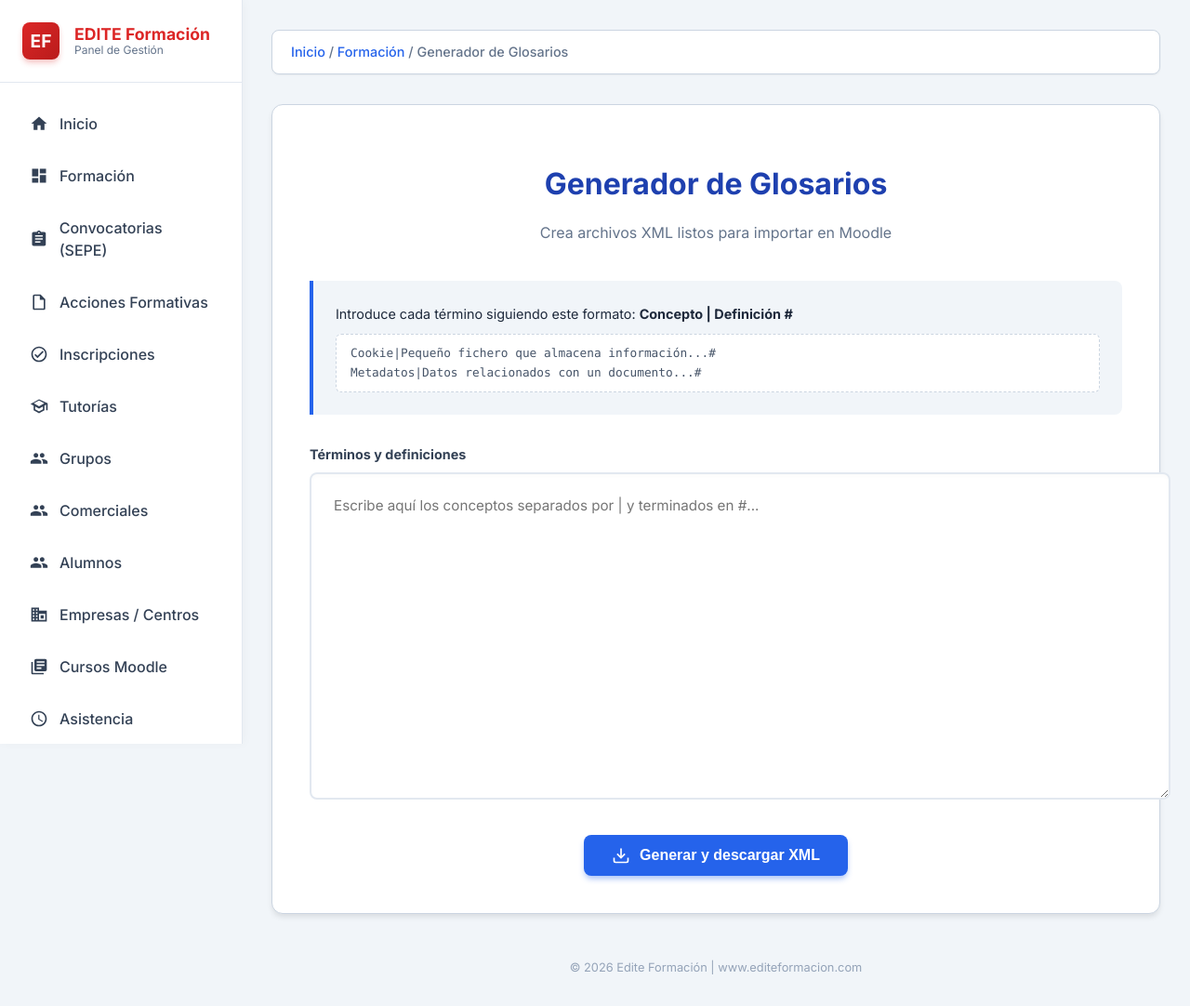
After one commit to jorgest1984/IntranetEdite, a PHP site: page /intranet/glosario_moodle.php in a window 1280 px wide. The commit adds this page. Shown: the whole page at 93% size. Run offline with PHP 8.4, Linux system fonts and the light colour scheme; a user stored in the database is signed in; data that the repository does not hold is empty.

Commit message:
Implement Moodle Glossary Generator interface

```diff
--- a/formacion_profesional.php
+++ b/formacion_profesional.php
@@ -18,7 +18,7 @@ $sections = [
     ],
     'Herramientas' => [
         ['title' => 'Editor de Evaluaciones de Moodle', 'icon' => '<svg viewBox="0 0 24 24"><path d="M3 13h2v-2H3v2zm0 4h2v-2H3v2zm0-8h2V7H3v2zm4 4h14v-2H7v2zm0 4h14v-2H7v2zM7 7v2h14V7H7z"/></svg>', 'url' => 'moodle_editor.php', 'color' => 'blue', 'external' => false],
-        ['title' => 'Generador de glosarios de Moodle', 'icon' => '<svg viewBox="0 0 24 24"><path d="M9.4 16.6L4.8 12l4.6-4.6L8 6l-6 6 6 6 1.4-1.4zm5.2 0l4.6-4.6-4.6-4.6L16 6l6 6-6 6-1.4-1.4z"/></svg>', 'url' => '#', 'color' => 'blue', 'external' => true],
+        ['title' => 'Generador de glosarios de Moodle', 'icon' => '<svg viewBox="0 0 24 24"><path d="M9.4 16.6L4.8 12l4.6-4.6L8 6l-6 6 6 6 1.4-1.4zm5.2 0l4.6-4.6-4.6-4.6L16 6l6 6-6 6-1.4-1.4z"/></svg>', 'url' => 'glosario_moodle.php', 'color' => 'blue', 'external' => false],
     ]
 ];
 ?>
--- /dev/null
+++ b/glosario_moodle.php
@@ -0,0 +1,213 @@
+<?php
+// glosario_moodle.php
+require_once 'includes/config.php';
+require_once 'includes/auth.php';
+
+// Validar accesos
+if (!has_permission([ROLE_ADMIN, ROLE_COORD])) {
+    header("Location: dashboard.php");
+    exit();
+}
+
+$current_page = 'glosario_moodle.php';
+?>
+<!DOCTYPE html>
+<html lang="es">
+<head>
+    <meta charset="UTF-8">
+    <meta name="viewport" content="width=device-width, initial-scale=1.0">
+    <title>Generador de Glosarios de Moodle - <?= APP_NAME ?></title>
+    <link href="https://fonts.googleapis.com/css2?family=Inter:wght@300;400;500;600;700&display=swap" rel="stylesheet">
+    <link rel="stylesheet" href="css/main.css">
+    <style>
+        :root {
+            --primary-blue: #2563eb;
+            --secondary-blue: #1e40af;
+            --bg-light: #f8fafc;
+            --border-color: #cbd5e1;
+        }
+
+        body { font-family: 'Inter', sans-serif; background-color: #f1f5f9; color: #1e293b; margin: 0; }
+        .main-content { padding: 2rem; }
+
+        .breadcrumb {
+            background-color: #fff;
+            padding: 12px 20px;
+            border-radius: 8px;
+            color: #64748b;
+            font-size: 0.9rem;
+            margin-bottom: 2rem;
+            font-weight: 500;
+            border: 1px solid var(--border-color);
+            box-shadow: 0 1px 2px rgba(0,0,0,0.05);
+        }
+        .breadcrumb a { color: var(--primary-blue); text-decoration: none; }
+        .breadcrumb a:hover { text-decoration: underline; }
+
+        .glosario-card {
+            background: #fff;
+            border: 1px solid var(--border-color);
+            border-radius: 12px;
+            padding: 2.5rem;
+            max-width: 900px;
+            margin: 0 auto;
+            box-shadow: 0 4px 6px -1px rgba(0,0,0,0.1);
+        }
+
+        .glosario-header {
+            text-align: center;
+            margin-bottom: 2.5rem;
+        }
+
+        .glosario-header h1 {
+            font-size: 2rem;
+            font-weight: 800;
+            color: var(--secondary-blue);
+            margin-bottom: 0.5rem;
+        }
+
+        .glosario-header p {
+            color: #64748b;
+            font-size: 1rem;
+        }
+
+        .instructions-box {
+            background: #f1f5f9;
+            border-left: 4px solid var(--primary-blue);
+            padding: 1.5rem;
+            border-radius: 0 8px 8px 0;
+            margin-bottom: 2rem;
+            font-size: 0.9rem;
+            line-height: 1.6;
+        }
+
+        .example-box {
+            background: #fff;
+            padding: 10px 15px;
+            border: 1px dashed #cbd5e1;
+            border-radius: 6px;
+            margin-top: 10px;
+            font-family: 'Consolas', monospace;
+            font-size: 0.8rem;
+            color: #475569;
+        }
+
+        .textarea-container {
+            position: relative;
+            margin-bottom: 2rem;
+        }
+
+        label {
+            display: block;
+            font-weight: 700;
+            font-size: 0.9rem;
+            margin-bottom: 8px;
+            color: #334155;
+        }
+
+        .glosario-textarea {
+            width: 100%;
+            height: 300px;
+            border: 2px solid #e2e8f0;
+            border-radius: 8px;
+            padding: 1.5rem;
+            font-family: inherit;
+            font-size: 0.95rem;
+            resize: vertical;
+            outline: none;
+            transition: all 0.2s;
+            box-shadow: inset 0 2px 4px rgba(0,0,0,0.02);
+        }
+        .glosario-textarea:focus {
+            border-color: var(--primary-blue);
+            box-shadow: 0 0 0 4px rgba(37, 99, 235, 0.1);
+        }
+
+        .form-actions {
+            display: flex;
+            justify-content: center;
+        }
+
+        .btn-generate {
+            background: var(--primary-blue);
+            color: #fff;
+            border: none;
+            padding: 12px 30px;
+            font-size: 1rem;
+            font-weight: 700;
+            border-radius: 8px;
+            cursor: pointer;
+            display: flex;
+            align-items: center;
+            gap: 10px;
+            transition: background 0.2s;
+            box-shadow: 0 4px 6px -1px rgba(37, 99, 235, 0.4);
+        }
+        .btn-generate:hover {
+            background: var(--secondary-blue);
+        }
+        .btn-generate svg { width: 20px; }
+
+    </style>
+</head>
+<body>
+
+    <div class="app-container" style="display: flex; min-height: 100vh;">
+        <?php include 'includes/sidebar.php'; ?>
+
+        <main class="main-content" style="flex: 1; overflow-y: auto;">
+
+            <div class="breadcrumb">
+                <a href="dashboard.php">Inicio</a> /
+                <a href="formacion_profesional.php">Formación</a> /
+                Generador de Glosarios
+            </div>
+
+            <div class="glosario-card">
+                <header class="glosario-header">
+                    <h1>Generador de Glosarios</h1>
+                    <p>Crea archivos XML listos para importar en Moodle</p>
+                </header>
+
+                <div class="instructions-box">
+                    Introduce cada término siguiendo este formato: <strong>Concepto | Definición #</strong>
+                    <div class="example-box">
+                        Cookie|Pequeño fichero que almacena información...# <br>
+                        Metadatos|Datos relacionados con un documento...#
+                    </div>
+                </div>
+
+                <form id="glosarioForm">
+                    <div class="textarea-container">
+                        <label for="glosarioText">Términos y definiciones</label>
+                        <textarea id="glosarioText" class="glosario-textarea" placeholder="Escribe aquí los conceptos separados por | y terminados en #..."></textarea>
+                    </div>
+
+                    <div class="form-actions">
+                        <button type="button" class="btn-generate" onclick="generateXML()">
+                            <svg viewBox="0 0 24 24" fill="none" stroke="currentColor" stroke-width="2"><path d="M21 15v4a2 2 0 0 1-2 2H5a2 2 0 0 1-2-2v-4"></path><polyline points="7 10 12 15 17 10"></polyline><line x1="12" y1="15" x2="12" y2="3"></line></svg>
+                            Generar y descargar XML
+                        </button>
+                    </div>
+                </form>
+            </div>
+
+            <footer style="text-align: center; margin-top: 3rem; color: #94a3b8; font-size: 0.8rem;">
+                © <?= date('Y') ?> Edite Formación | www.editeformacion.com
+            </footer>
+
+        </main>
+    </div>
+
+    <script>
+        function generateXML() {
+            const text = document.getElementById('glosarioText').value;
+            if(!text.trim()) {
+                alert('Por favor, introduce al menos un término.');
+                return;
+            }
+            alert('Lógica de generación XML en preparación. El formato se ha validado correctamente.');
+        }
+    </script>
+</body>
+</html>
```
